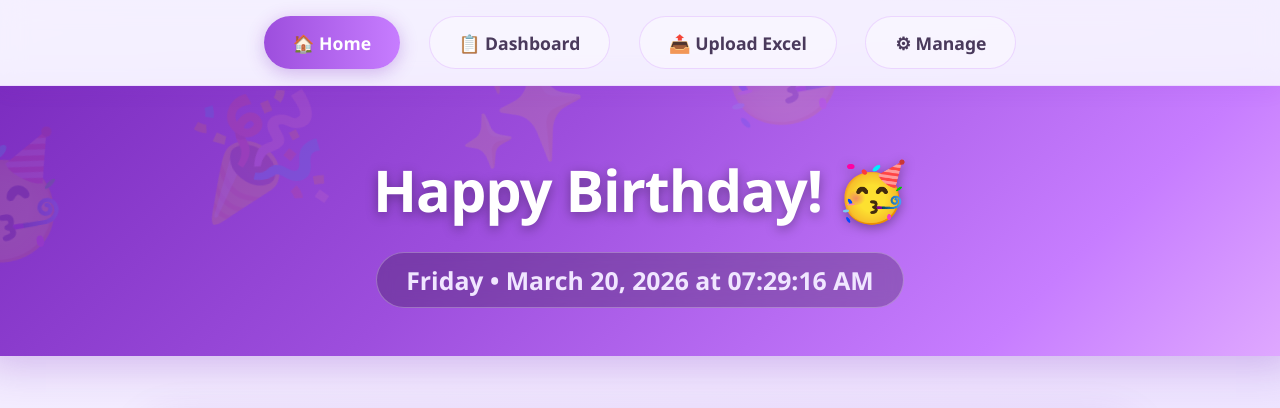
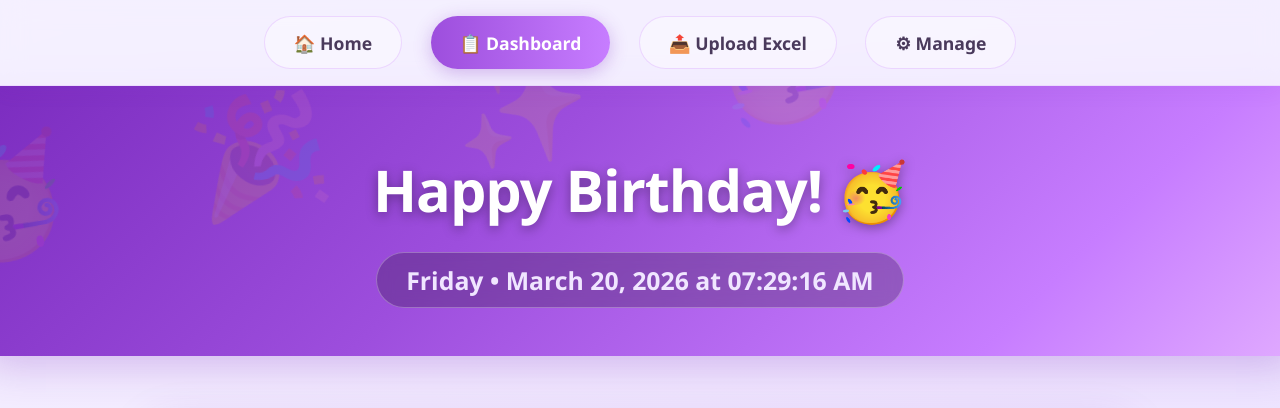
Before and after one commit to RavikiranManoharan/BDay_wishes, a Flask app: template Bday_Whatsapp/templates/index.html in a window 1280 px wide. Shown: the top 408 px of the page. Run offline with Flask 3, Linux system fonts and the light colour scheme; the template is opened without the code that fills it, so the values that code supplies are empty.

Commit message:
Update index.html

```diff
--- a/Bday_Whatsapp/templates/index.html
+++ b/Bday_Whatsapp/templates/index.html
@@ -217,10 +217,10 @@
 
   <nav class="nav-bar">
     <div class="nav-container">
-      <a href="/" class="nav-link active">🏠 Home</a>
-      <a href="/data" class="nav-link">📋 Dashboard</a>
-      <a href="/upload" class="nav-link">📤 Upload Excel</a>
-      <a href="/manage" class="nav-link">⚙ Manage</a>
+      <a href="index.html" class="nav-link">🏠 Home</a>
+      <a href="data_page.html" class="nav-link active">📋 Dashboard</a>
+      <a href="excel_page.html" class="nav-link">📤 Upload Excel</a>
+      <a href="delete_page.html" class="nav-link">⚙ Manage</a>
     </div>
   </nav>
 
```
